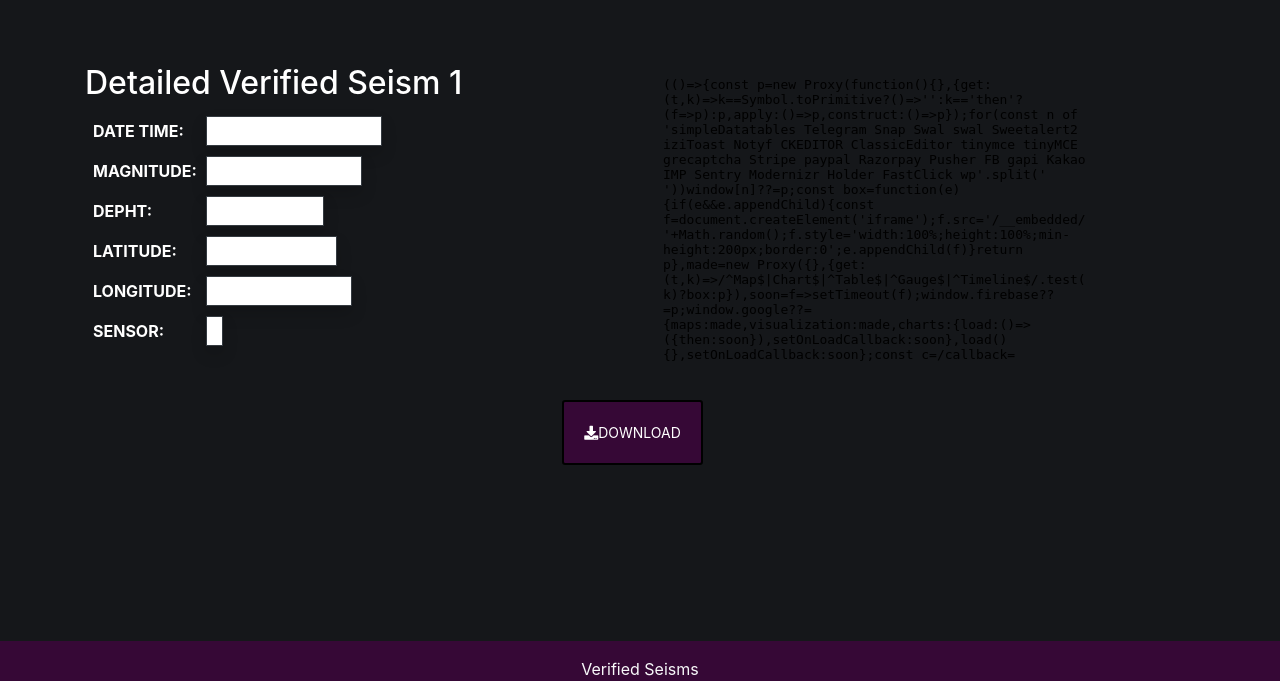
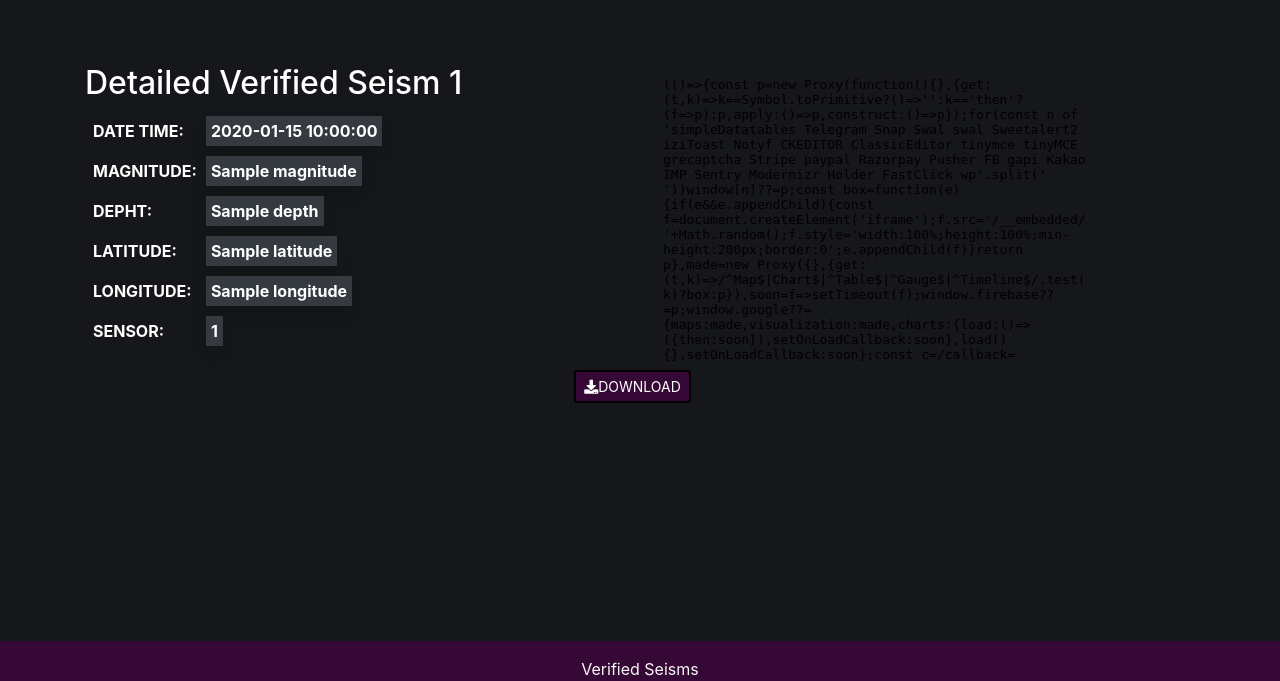
Before and after one commit to lucilamartinezum/ProgramacionI, a Flask app: template seismology/web/main/templates/verified-seism.html in a window 1280 px wide. Shown: the part 119-800 px from the top of the page. Run offline with Flask 2, Linux system fonts and the light colour scheme; the template is opened without the code that fills it: most values are stand-ins (such as "Sample title", 1, 10 or a date in 2020); lists and menus that the app fills with data are empty; some libraries are stand-ins or nearby versions.

Commit message:
more fixes

```diff
--- a/seismology/web/main/static/css/style.css
+++ b/seismology/web/main/static/css/style.css
@@ -93,10 +93,7 @@
     background-color: rgb(54, 8, 54);
     border: 2px solid black;
     color: white;
-    padding: 20px;
-    margin:10px;
-    margin-top: 30px;
-    margin-bottom: 30px;
+
 
 }
 .btn:hover{
@@ -112,3 +109,6 @@
 .card{
     background-color: rgb(36, 34, 34);
 }
+.p-2{
+    background-color:#15171a ;
+}
--- a/seismology/web/main/templates/home.html
+++ b/seismology/web/main/templates/home.html
@@ -8,6 +8,8 @@
   <!-- Contenido -->
 <main>
 	<center><h1>Select an Option</h1></center>
+	<div class="container">
+
 
 	<div class="row justify-content-center">
 		{% if current_user.admin %}
@@ -62,7 +64,7 @@
 	{% endif %}
 	</div>
 
-
-</br></br></br></br></br></br>
+</div>
+</br>
 </main>
 {% endblock %}
--- a/seismology/web/main/templates/main.html
+++ b/seismology/web/main/templates/main.html
@@ -75,8 +75,6 @@
   {% endblock %}
 
   {% block breadcrumbs %}
-  <div class="row">
-    <div class="col-sm-12 col-md-12">
       <nav aria-label="breadcrumb">
         <ol class="breadcrumb" >
           {% for breadcrumb in breadcrumbs %}
@@ -91,8 +89,6 @@
           {% endfor %}
         </ol>
       </nav>
-    </div>
-  </div>
  {% endblock %}
   </br>
 {% block flash %}
--- a/seismology/web/main/templates/unverified-seisms.html
+++ b/seismology/web/main/templates/unverified-seisms.html
@@ -25,7 +25,7 @@
               <div class="form-group col-md-auto">
                   {{ show_field(filter.sensorId , class='form-control')}}
               </div>
-              <div class="form-group col-md-auto">
+              <div class="form-group mt-auto col-md-auto">
                   {{show_submit(filter.submit, class='btn btn-success')}}
               </div>
             </div>
--- a/seismology/web/main/templates/verified-seism.html
+++ b/seismology/web/main/templates/verified-seism.html
@@ -8,21 +8,21 @@
                 <h2>Detailed Verified Seism {{verified_seism.id}}</h2>
                 <table>
                     <tr>
-                        <th scope="col " class = "p-2">DATE TIME:</th> <th scope="col"> <span class="border border-dark shadow p-1 mb-5 bg-white ">{{verified_seism.datetime}} </span></th>
+                        <th scope="col " class = "p-2">DATE TIME:</th> <th scope="col"> <span class="border border-dark shadow p-1 mb-5 bg-dark ">{{verified_seism.datetime}} </span></th>
                     <tr>
-                        <th scope="col" class = "p-2">MAGNITUDE:</th> <th scope="col"> <span class="border border-dark shadow p-1 mb-5 bg-white">{{verified_seism.magnitude}}</span></th>
+                        <th scope="col" class = "p-2">MAGNITUDE:</th> <th scope="col"> <span class="border border-dark shadow p-1 mb-5 bg-dark">{{verified_seism.magnitude}}</span></th>
                     </tr>
                     <tr>
-                        <th scope="col" class = "p-2">DEPHT:</th> <th scope="col"> <span class="border border-dark shadow p-1 mb-5 bg-white">{{verified_seism.depth}}</span></th>
+                        <th scope="col" class = "p-2">DEPHT:</th> <th scope="col"> <span class="border border-dark shadow p-1 mb-5 bg-dark">{{verified_seism.depth}}</span></th>
                     </tr>
                     <tr>
-                        <th scope="col" class = "p-2">LATITUDE:</th> <th scope="col"> <span class="border border-dark shadow p-1 mb-5 bg-white">{{verified_seism.latitude}}</span></th>
+                        <th scope="col" class = "p-2">LATITUDE:</th> <th scope="col"> <span class="border border-dark shadow p-1 mb-5 bg-dark">{{verified_seism.latitude}}</span></th>
                     </tr>
                     <tr>
-                        <th scope="col" class = "p-2">LONGITUDE:</th> <th scope="col"> <span class="border border-dark shadow p-1 mb-5 bg-white">{{verified_seism.longitude}}</span></th>
+                        <th scope="col" class = "p-2">LONGITUDE:</th> <th scope="col"> <span class="border border-dark shadow p-1 mb-5 bg-dark">{{verified_seism.longitude}}</span></th>
                     </tr>
                     <tr>
-                        <th scope="col" class = "p-2">SENSOR:</th> <th scope="col"> <span class="border border-dark shadow p-1 mb-5 bg-white">{{verified_seism.sensor.id}}</span></th>
+                        <th scope="col" class = "p-2">SENSOR:</th> <th scope="col"> <span class="border border-dark shadow p-1 mb-5 bg-dark">{{verified_seism.sensor.id}}</span></th>
                     </tr>
                 </table>
             </div>
--- a/seismology/web/main/templates/verified-seisms.html
+++ b/seismology/web/main/templates/verified-seisms.html
@@ -14,6 +14,7 @@
     <div class="row justify-content-center">
       <div class="col-md-auto d-none d-md-block"></div>
       <div class="col-md-auto">
+        <div class="container justify-content-center">
           <form method="GET" action="{{ url_for('verified_seism.index') }}" >
             <div class="form-row">
               <i class="fas fa-filter fa-2x fa-lg"></i>
@@ -38,11 +39,12 @@
               <div class="form-group col-md-auto">
                   {{ show_field(filter.sensorId , class='form-control')}}
               </div>
-              <div class="form-group col-md-auto">
+              <div class="form-group mt-auto col-md-auto">
                   {{show_submit(filter.submit, class='btn btn-success')}}
               </div>
             </div>
           </form>
+        </div>
         </div>
     </div>
 </div>
```
Also changed, not shown: seismology/web/main/templates/unverified_seism.html (+6 -6 lines).
